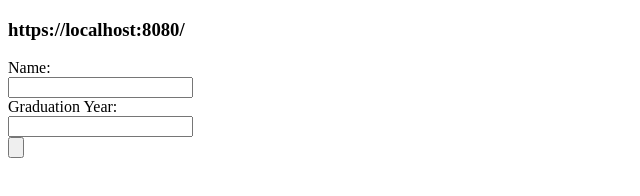
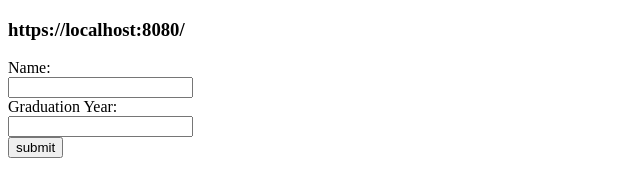
Before and after one commit to acciojob/sharable-urls-guru28272, a website: page main.html in a window 1280 px wide. Shown: the whole page, without its empty margins (0-640 px from the left). Drawn offline with Linux system fonts and the light colour scheme.

Commit message:
created a submission

```diff
--- a/main.html
+++ b/main.html
@@ -14,7 +14,7 @@
         <input type="number" id="year" name="year" />
       </div>
 
-      <input type="button" id="button" />
+      <button id="button">submit</button>
     </form>
 
     <script type="text/javascript" src="./script.js">
```
